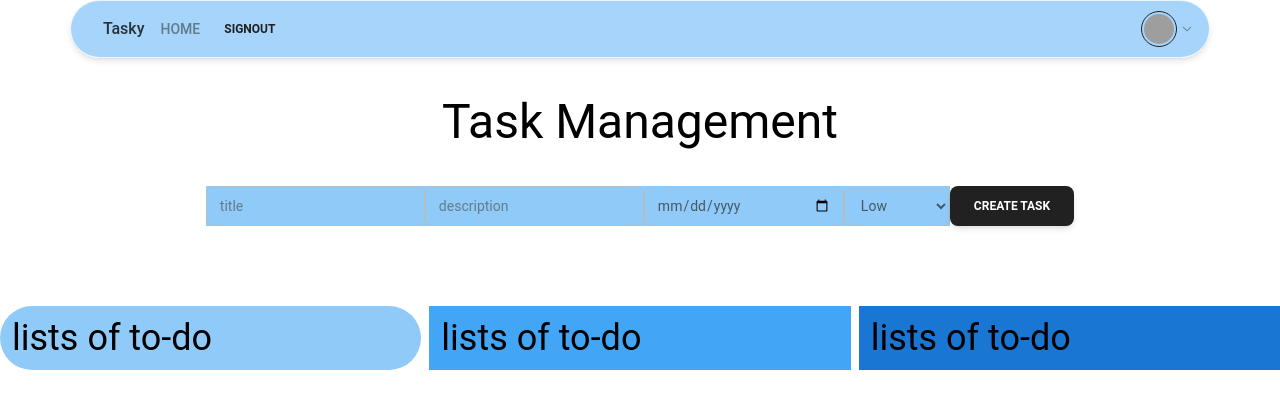
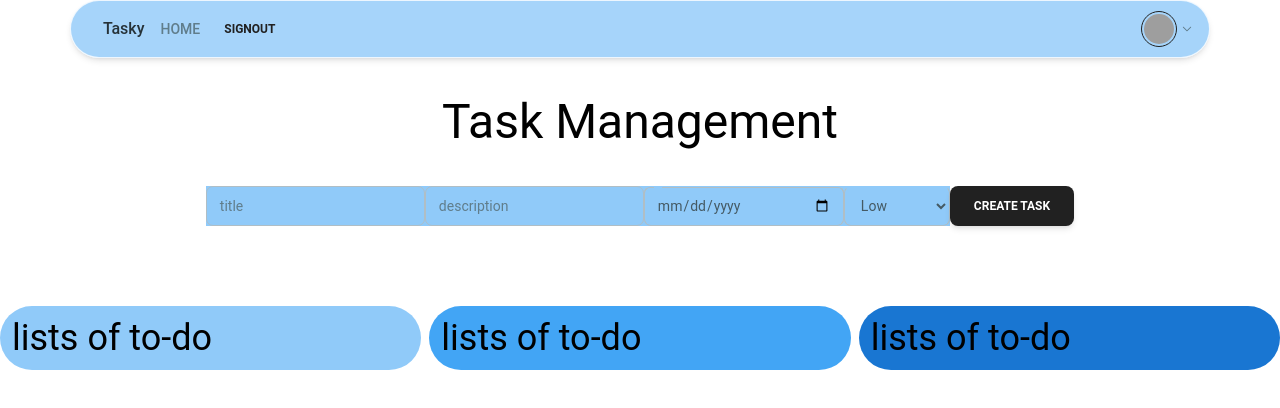
Before and after one commit to safimiazi/task-management-client, a React (Vite) app: page /dashboard in a window 1280 px wide. Shown: the top 408 px of the page. Built offline with nearby package versions, Linux system fonts and the light colour scheme; no server answers; grey boxes are pictures that could not be loaded.

Commit message:
to do rounded

```diff
--- a/src/Pages/Dashboard/DashDetails.jsx
+++ b/src/Pages/Dashboard/DashDetails.jsx
@@ -89,12 +89,12 @@ const DashDetails = () => {
                     </div>
                 </div>
                 <div>
-                    <div className='p-3 bg-blue-400'>
+                    <div className='p-3 bg-blue-400 rounded-full'>
                         <h1 className='text-4xl'>lists of to-do</h1>
                     </div>
                 </div>
                 <div>
-                    <div className='p-3 bg-blue-700'>
+                    <div className='p-3 bg-blue-700 rounded-full'>
                         <h1 className='text-4xl'>lists of to-do</h1>
                     </div>
                 </div>
```
